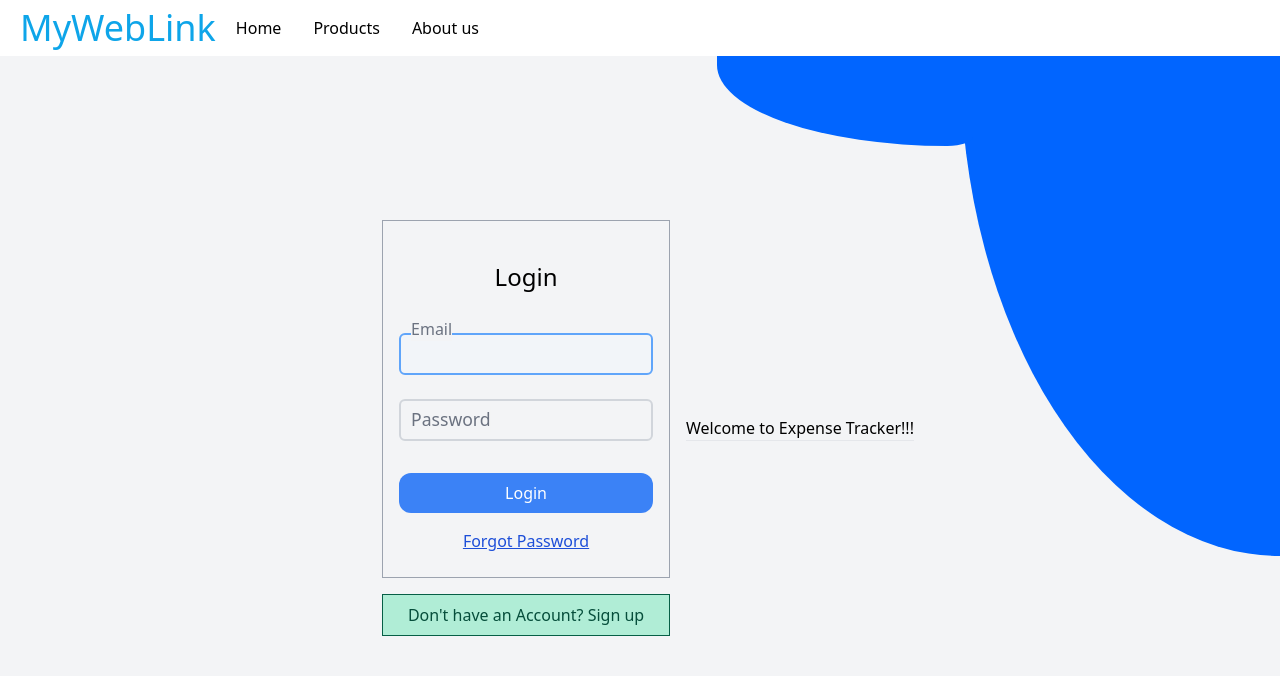
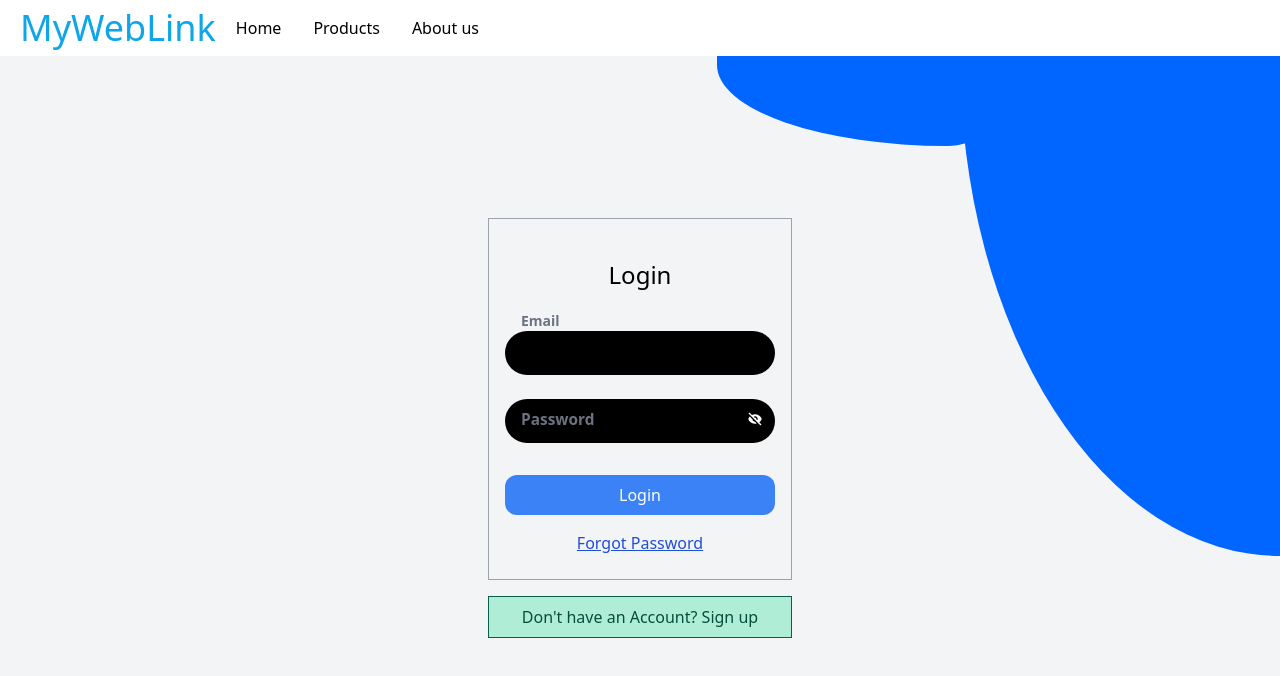
Before and after one commit to godseye1310/expense-store-app, a React (Create React App) app: page / in a window 1280 px wide. Shown: the top 676 px of the page. Built offline with nearby package versions, Linux system fonts and the light colour scheme.

Commit message:
auth form styling done

```diff
--- a/package.json
+++ b/package.json
@@ -9,6 +9,7 @@
     "axios": "^1.7.7",
     "react": "^18.3.1",
     "react-dom": "^18.3.1",
+    "react-icons": "^5.3.0",
     "react-router-dom": "^6.26.2",
     "react-scripts": "5.0.1",
     "web-vitals": "^2.1.4"
--- a/src/components/Auth/AuthForm.jsx
+++ b/src/components/Auth/AuthForm.jsx
@@ -1,7 +1,7 @@
 import axios from "axios";
 import React, { useState } from "react";
 import Input from "../UI/Input";
-import Home from "../../pages/Home";
+import { useNavigate } from "react-router-dom";
 
 const API_KEY = "AIzaSyAeaA33_FQzcq-GcLm5gDhBeAvjaFxOMY0";
 const SIGNUP_URL = `https://identitytoolkit.googleapis.com/v1/accounts:signUp?key=${API_KEY}`;
@@ -14,8 +14,12 @@ const AuthForm = () => {
   const [errorMessage, setErrorMessage] = useState("");
   const [isErrorVisible, setIsErrorVisible] = useState(false);
 
+  const naviateTo = useNavigate();
+
   const isSignUpHandler = () => {
     setIsSignUp((prev) => !prev);
+    setEmail("");
+    setPassword("");
   };
 
   const authFormHandler = async (event) => {
@@ -25,13 +29,14 @@ const AuthForm = () => {
       password: password,
       returnSecureToken: true,
     };
-
     setErrorMessage("");
-
     if (!isSignUp) {
       try {
         const response = await axios.post(SIGNIN_URL, userAuthData);
         console.log(response.data);
+        setEmail("");
+        setPassword("");
+        naviateTo("/home", { replace: true });
       } catch (error) {
         console.log(error);
       }
@@ -39,6 +44,8 @@ const AuthForm = () => {
       try {
         if (password === document.getElementById("confirm_password").value) {
           const response = await axios.post(SIGNUP_URL, userAuthData);
+          setEmail("");
+          setPassword("");
           console.log(response.data);
         } else {
           setErrorMessage("* Password doesnt Match");
@@ -62,8 +69,8 @@ const AuthForm = () => {
     }
   };
   return (
-    <div className="image-container relative flex h-full w-full items-center justify-center bg-gray-100">
-      <section className="h-auto w-80 p-4 max-xs:p-1">
+    <div className="image-container relative flex h-full w-full items-center justify-center bg-gray-100 max-xs:items-start max-xs:pt-12">
+      <section className="h-auto w-[21rem] p-4 max-xs:p-1">
         <form
           onSubmit={authFormHandler}
           className="border border-gray-400 px-4 py-6"
@@ -81,6 +88,7 @@ const AuthForm = () => {
               value={email}
               onChange={(e) => setEmail(e.target.value)}
               autoFocus={true}
+              isSignUp={isSignUp}
             />
             {/* Password Input */}
             <Input
@@ -90,6 +98,7 @@ const AuthForm = () => {
               type="password"
               value={password}
               onChange={(e) => setPassword(e.target.value)}
+              isSignUp={isSignUp}
             />
             {/* Confirm Password Input */}
             {isSignUp && (
@@ -98,6 +107,7 @@ const AuthForm = () => {
                 id="confirm_password"
                 name="confirm_password"
                 type="password"
+                isSignUp={isSignUp}
               />
             )}
           </div>
@@ -111,7 +121,7 @@ const AuthForm = () => {
             <button
               // disabled
               type="submit"
-              className="w-full rounded-xl border-none bg-blue-500 py-2 text-white hover:bg-blue-600 focus:bg-blue-500 disabled:bg-opacity-70"
+              className={`w-full border-none bg-blue-500 py-2 text-white hover:bg-blue-600 focus:bg-blue-500 disabled:bg-opacity-70 ${!isSignUp ? "rounded-xl" : "rounded-3xl"}`}
             >
               {!isSignUp ? "Login" : "Sign Up"}
             </button>
@@ -138,7 +148,6 @@ const AuthForm = () => {
           </button>
         </div>
       </section>
-      <Home />
     </div>
   );
 };
--- a/src/components/UI/Input.jsx
+++ b/src/components/UI/Input.jsx
@@ -1,6 +1,22 @@
-import React from "react";
+import React, { useRef, useState } from "react";
+import { BiSolidHide, BiSolidShow } from "react-icons/bi";
 
-const Input = ({ label, id, type, value, onChange, autoFocus }) => {
+const Input = ({ label, id, type, value, onChange, autoFocus, isSignUp }) => {
+  const passwordType = useRef();
+  const [show, setShow] = useState(false);
+  // let btn = <BiSolidHide />;
+  const showPassword = (e) => {
+    e.preventDefault();
+    if (id === "password") {
+      setShow((prev) => !prev);
+      if (passwordType.current.type === "password") {
+        passwordType.current.type = "text";
+      } else {
+        passwordType.current.type = "password";
+      }
+    }
+  };
+
   return (
     <div className="relative w-full">
       <input
@@ -9,18 +25,27 @@ const Input = ({ label, id, type, value, onChange, autoFocus }) => {
         type={type}
         value={value}
         onChange={onChange}
+        ref={passwordType}
         required
         placeholder=" "
         autoFocus={autoFocus}
         autoComplete=""
-        className="peer block w-full appearance-none rounded-md border-2 border-gray-300 bg-transparent px-3 pb-2 pt-2.5 text-sm text-gray-900 focus:border-blue-400 focus:bg-blue-50 focus:bg-opacity-30 focus:outline-none focus:ring-0"
+        className={`loginput peer block w-full appearance-none text-sm outline-none focus:border-blue-400 focus:outline-none focus:ring-0 focus-visible:outline-none ${isSignUp ? "rounded-md border-2 border-gray-300 bg-transparent px-3 pb-2 pt-2.5 font-medium text-gray-900 focus:bg-blue-50 focus:bg-opacity-30" : "rounded-3xl border-none bg-black px-4 pb-3 pt-3 font-semibold text-[#f5f5f5] focus:bg-black focus:bg-opacity-100 focus-visible:bg-black"}`}
       />
       <label
         htmlFor={id}
-        className="absolute -top-1 left-3 origin-left -translate-y-3 transform bg-gray-100 text-gray-500 duration-300 peer-placeholder-shown:translate-y-1/2 peer-placeholder-shown:scale-110 peer-focus:-translate-y-3 peer-focus:scale-100"
+        className={`absolute origin-left transform bg-gray-100 text-gray-500 duration-300 peer-placeholder-shown:translate-y-1/2 peer-placeholder-shown:scale-110 peer-focus:scale-100 ${isSignUp ? "-top-1 left-3 -translate-y-3 peer-focus:-translate-y-3" : "-top-0 left-4 -translate-y-5 bg-transparent text-sm font-semibold peer-focus:-translate-y-5"}`}
       >
         {label}
       </label>
+      {id === "password" && !isSignUp && (
+        <button
+          onClick={showPassword}
+          className="absolute right-3 top-3 text-white"
+        >
+          {show ? <BiSolidShow /> : <BiSolidHide />}
+        </button>
+      )}
       <span
         className={`absolute translate-x-full transform px-1 text-sm text-red-500 transition-all duration-300`}
       ></span>
--- a/src/index.css
+++ b/src/index.css
@@ -44,6 +44,25 @@ main {
   height: 100%;
 }
 
+/* input:-webkit-autofill {
+  background-color: black !important;
+  -webkit-box-shadow: 0 0 0 30px black inset !important; /* Change #fff to your preferred background color */
+/*box-shadow: 0 0 0 30px #fff inset !important;
+  -webkit-text-fill-color: #000 !important; /* Change text color if needed */
+/*} */
+
+@layer utilities {
+  .loginput:-webkit-autofill,
+  .loginput:-webkit-autofill:hover,
+  .loginput:-webkit-autofill:focus,
+  .loginput:-webkit-autofill:active {
+    background-color: transparent !important; /* Use the transparent background color for Tailwind defined bg to be active */
+    -webkit-text-fill-color: #6b7280 !important; /* Ensure text color stays consistent */
+    /*-webkit-box-shadow: 0 0 0px 1000px transprent inset !important; /* Remove browser autofill shadow */
+  }
+}
+
+@media (min-width: 768px) {
   .image-container::before {
     content: "";
     display: block;
@@ -71,3 +90,4 @@ main {
     background-color: #0165ff;
     border-radius: 0% 0% 10% 90%;
   }
+}
```
Also changed, not shown: 1 other file (tests, documents, lock files or other folders). Lines whose indentation alone changed are shown as unchanged.
